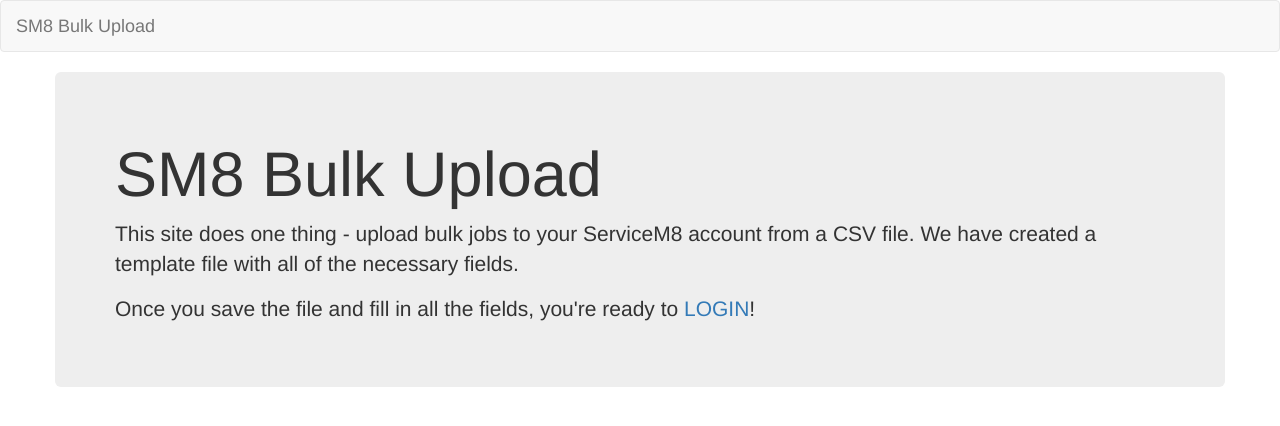
After one commit to joshlsullivan/sm8-bulk-upload, a Flask app: template templates/home.html in a window 1280 px wide. The commit adds this page. Shown: the top 426 px of the page. Run offline with Flask 2, Linux system fonts and the light colour scheme; the template is opened without the code that fills it, so the values that code supplies are empty; some libraries are stand-ins or nearby versions.

Commit message:
updated app

```diff
--- a/app.py
+++ b/app.py
@@ -29,8 +29,11 @@
     'manage_jobs',
 ]
 
+@app.route('/')
+def home():
+    return render_template('home.html')
 
-@app.route('/')
+@app.route('/login')
 def login():
     servicem8 = OAuth2Session(client_id, scope=scope, redirect_uri=redirect_uri)
     authorication_url, state = servicem8.authorization_url(authorization_base_url, access_type='offline', approval_prompt='force')
@@ -44,26 +47,11 @@
     token = servicem8.fetch_token(token_url, client_secret=client_secret, authorization_response=request.url)
     session['oauth_token'] = token
     print(token)
-    return redirect(url_for('.menu'))
+    return redirect(url_for('.success'))
 
-@app.route("/menu", methods=["GET"])
-def menu():
-    """"""
-    return """
-    <h1>Congratulations, you have obtained an OAuth 2 token!</h1>
-    <h2>What would you like to do next?</h2>
-    <ul>
-        <li><a href="/profile"> Get account profile</a></li>
-        <li><a href="/automatic_refresh"> Implicitly refresh the token</a></li>
-        <li><a href="/manual_refresh"> Explicitly refresh the token</a></li>
-        <li><a href="/validate"> Validate the token</a></li>
-        <li><a href="/upload"> Upload</a></li>
-    </ul>
-
-    <pre>
-    %s
-    </pre>
-    """ % pformat(session['oauth_token'], indent=4)
+@app.route("/success", methods=["GET"])
+def success():
+    return render_template('success.html', token=session['oauth_token'])
 
 @app.route("/profile", methods=["GET"])
 def profile():
@@ -110,9 +98,10 @@
                 reader = csv.DictReader(csvfile)
                 for row in reader:
                     print(row['company_uuid'], row['status'], row['job_description'])
-                    #servicem8 = OAuth2Session(client_id, token=session['oauth_token'])
-                    #servicem8.post('https://api.servicem8.com/api_1.0/job.json', data={"company_uuid":row['company_uuid'], "status":row['status'], "job_description":row['job_description']})
-            return redirect(url_for('uploaded_file',filename=filename))
+                    servicem8 = OAuth2Session(client_id, token=session['oauth_token'])
+                    servicem8.post('https://api.servicem8.com/api_1.0/job.json', data={"status":row['job_status'], "job_description":row['job_description'], "job_address":row['job_address'], "billing_address":row['billing_address']})
+            #return redirect(url_for('uploaded_file',filename=filename))
+            return render_template('file_upload_success.html', filename=filename)
     return render_template('upload.html')
 
 @app.route('/uploads/<filename>')
--- a/templates/base.html
+++ b/templates/base.html
@@ -15,8 +15,30 @@
       <script src="https://oss.maxcdn.com/html5shiv/3.7.3/html5shiv.min.js"></script>
       <script src="https://oss.maxcdn.com/respond/1.4.2/respond.min.js"></script>
     <![endif]-->
+    <script type="text/javascript" src="https://www.dropbox.com/static/api/2/dropins.js" id="dropboxjs" data-app-key="704bwrkq7nkcqfu"></script>
   </head>
   <body>
+    <nav class="navbar navbar-default">
+      <div class="container-fluid">
+        <!-- Brand and toggle get grouped for better mobile display -->
+        <div class="navbar-header">
+          <button type="button" class="navbar-toggle collapsed" data-toggle="collapse" data-target="#navbar-collapse-1" aria-expanded="false">
+            <span class="sr-only">Toggle navigation</span>
+            <span class="icon-bar"></span>
+            <span class="icon-bar"></span>
+            <span class="icon-bar"></span>
+          </button>
+          <a class="navbar-brand" href="/">SM8 Bulk Upload</a>
+        </div>
+
+        <!-- Collect the nav links, forms, and other content for toggling -->
+        <div class="collapse navbar-collapse" id="navbar-collapse-1">
+          <ul class="nav navbar-nav">
+            <!--<li><a href="/login">Login</a></li>-->
+          </ul>
+        </div>
+      </div>
+    </nav>
     <div class="container">
         {% block body %}{% endblock %}
     </div>
--- /dev/null
+++ b/templates/file_upload_success.html
@@ -0,0 +1,4 @@
+{% extends "base.html" %}
+{% block body %}
+<h2>You've successfully uploaded {{ filename }}!</h2>
+{% endblock %}
--- /dev/null
+++ b/templates/home.html
@@ -0,0 +1,11 @@
+{% extends "base.html" %}
+{% block body %}
+<div class="row">
+    <div class="jumbotron">
+        <h1>SM8 Bulk Upload</h1>
+        <p>This site does one thing - upload bulk jobs to your ServiceM8 account from a CSV file. We have created a template file with all of the necessary fields.</p>
+        <p><a href="https://dl.dropboxusercontent.com/s/deroi5nwm6u7gdf/advice.png" class="dropbox-saver"></a></p>
+        <p>Once you save the file and fill in all the fields, you're ready to <a href="/login">LOGIN</a>!</p>
+    </div>
+</div>
+{% endblock %}
--- /dev/null
+++ b/templates/success.html
@@ -0,0 +1,6 @@
+{% extends "base.html" %}
+{% block body %}
+<div class="row">
+    <h3>You can successfully authenticated the application. Let's upload some jobs! Click <a href="/upload">here</a> to get started!</h3>
+</div>
+{% endblock %}
```
